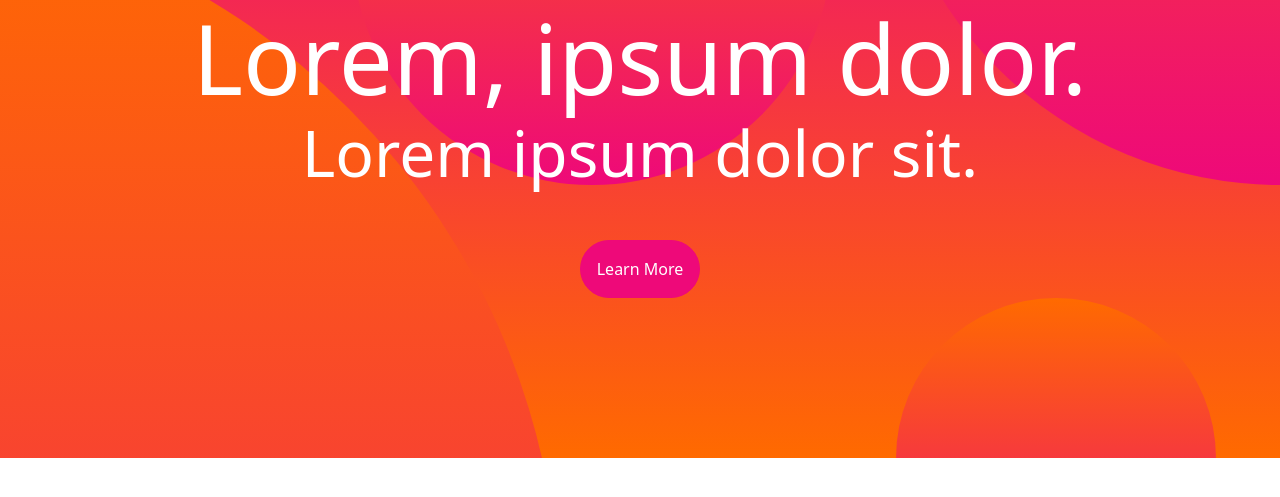
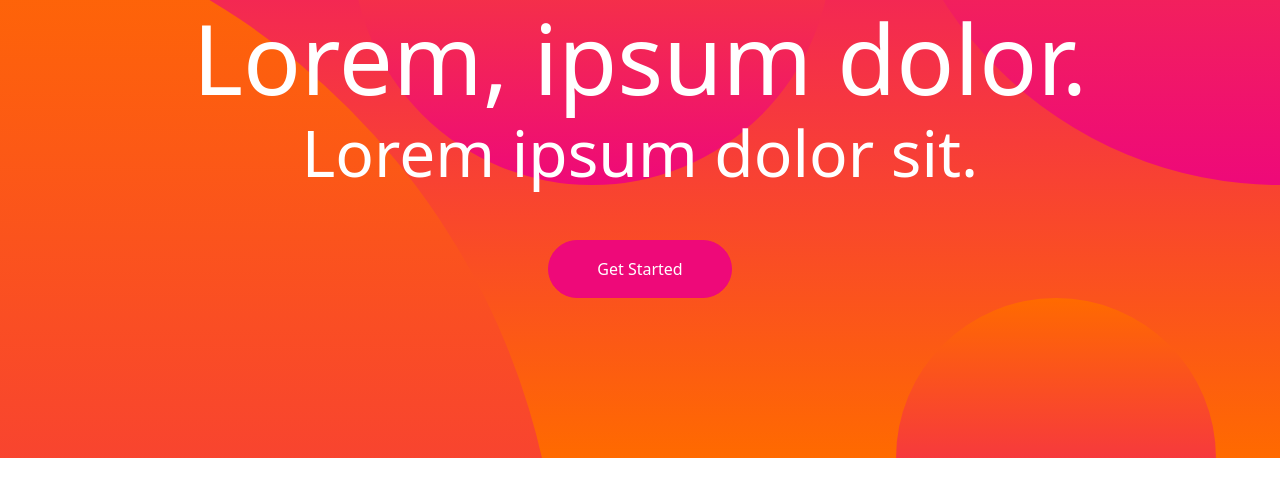
Before and after one commit to Shuyad/TutorFor, a Django app: page / in a window 1280 px wide. Shown: the part 288-785 px from the top of the page. Run offline with Django 3.2, Linux system fonts and the light colour scheme.

Commit message:
Pages Updates (Index,Login,Signup)

```diff
--- a/templates/index.html
+++ b/templates/index.html
@@ -5,8 +5,8 @@
     <div class="container">
       <h1 class="masthead-heading mb-0">Lorem, ipsum dolor.</h1>
       <h2 class="masthead-subheading mb-0">Lorem ipsum dolor sit.</h2>
-      <a href="/user/signup" class="btn btn-primary btn-xl p-3 rounded-pill mt-5"
-        >Learn More</a
+      <a href="/user/signup" class="btn btn-primary btn-xl px-5 py-3 rounded-pill mt-5"
+        >Get Started</a
       >
     </div>
   </div>
```
